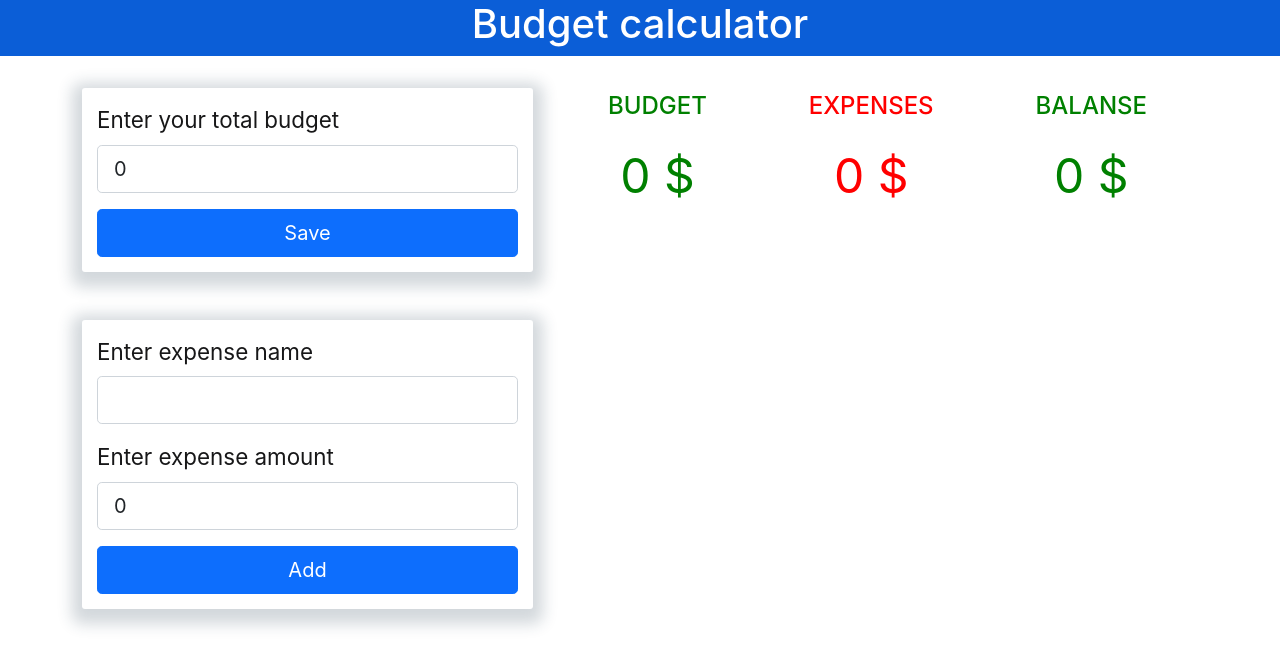
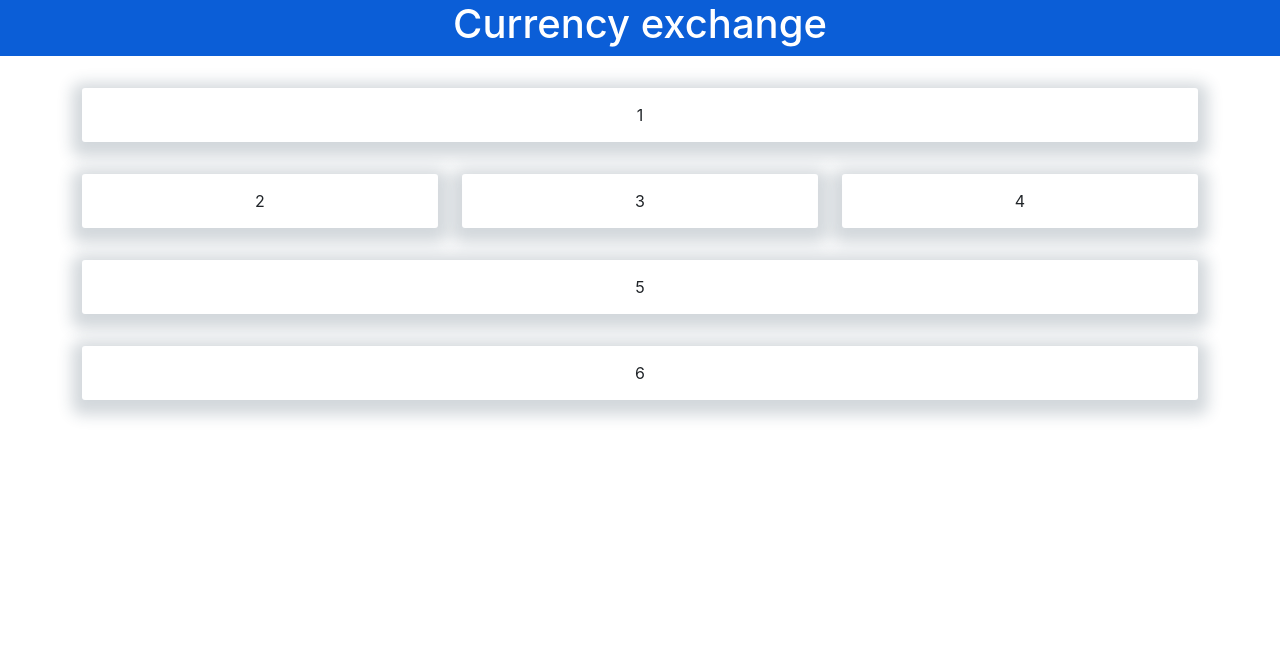
Before and after one commit to AlexeySapr/goit-react-currency-exchange, a React (Create React App) app: page / in a window 1280 px wide. Shown: the top 668 px of the page. Built offline with nearby package versions, Linux system fonts and the light colour scheme.

Commit message:
Add layout markup

```diff
--- a/src/App.js
+++ b/src/App.js
@@ -10,6 +10,7 @@ import ExpenseCard from './components/expenseCard/ExpenseCard';
 import InfoSection from './components/infoSection/InfoSection';
 import ExpenseInfoSection from './components/expenseInfoSection/ExpenseInfoSection';
 import { nanoid } from 'nanoid';
+import FormCard from './components/formCard/FormCard';
 
 const App = () => {
   const [budget, setBudget] = useState(() => {
@@ -45,27 +46,59 @@ const App = () => {
 
   return (
     <>
-      <AppHeader title={'Budget calculator'} />
+      <AppHeader title={'Currency exchange'} />
       <Container>
-        <Row md={4}>
+        <Row>
+          <Section>
+            <FormCard num={1} />
+          </Section>
+        </Row>
+        {/* *********************** */}
+        <Row>
+          <Col md={4}>
+            <Section>
+              <FormCard num={2} />
+            </Section>
+          </Col>
+          <Col md={4}>
+            <Section>
+              <FormCard num={3} />
+            </Section>
+          </Col>
+          <Col md={4}>
+            <Section>
+              <FormCard num={4} />
+            </Section>
+          </Col>
+        </Row>
+        {/* *********************** */}
+        <Row>
+          <Section>
+            <FormCard num={5} />
+          </Section>
+        </Row>
+
+        <Row>
+          <Section>
+            <FormCard num={6} />
+          </Section>
+        </Row>
+
+        {/* <Row md={4}>
           <Col md={5}>
             <Section>
-              <BudgetCard handleBudget={handleBudget} />
+              <FormCard />
             </Section>
             <Section>
-              <ExpenseCard handleExpenses={handleExpenses} />
+              <FormCard />
             </Section>
           </Col>
           <Col md={7}>
-            <InfoSection budget={budget} expenses={allExpenses} />
-            {expenses.length > 0 && (
-              <ExpenseInfoSection
-                expenses={expenses}
-                delItems={handleDelItems}
-              />
-            )}
+            <Section>
+              <FormCard />
+            </Section>
           </Col>
-        </Row>
+        </Row> */}
       </Container>
     </>
   );
--- a/src/components/formCard/FormCard.js
+++ b/src/components/formCard/FormCard.js
@@ -1,7 +1,11 @@
 import s from './FormCard.module.css';
 
-const FormCard = ({ children }) => {
-  return <div className={s.card}>{children}</div>;
+// const FormCard = ({ children }) => {
+//   return <div className={s.card}>{children}</div>;
+// };
+
+const FormCard = ({ num }) => {
+  return <div className={s.card}>{num}</div>;
 };
 
 export default FormCard;
--- a/src/components/formCard/FormCard.module.css
+++ b/src/components/formCard/FormCard.module.css
@@ -2,4 +2,6 @@
   padding: 15px;
   border-radius: 3px;
   box-shadow: 0px 5px 15px 10px rgba(34, 60, 80, 0.2);
+
+  text-align: center;
 }
--- a/src/components/section/Section.module.css
+++ b/src/components/section/Section.module.css
@@ -1,6 +1,7 @@
 .section {
   margin-top: 1rem;
-  margin-bottom: 3rem;
+  /* margin-bottom: 3rem; */
+  margin-bottom: 1rem;
 }
 
 .title {
```
Also changed, not shown: 1 other file (tests, documents, lock files or other folders).
